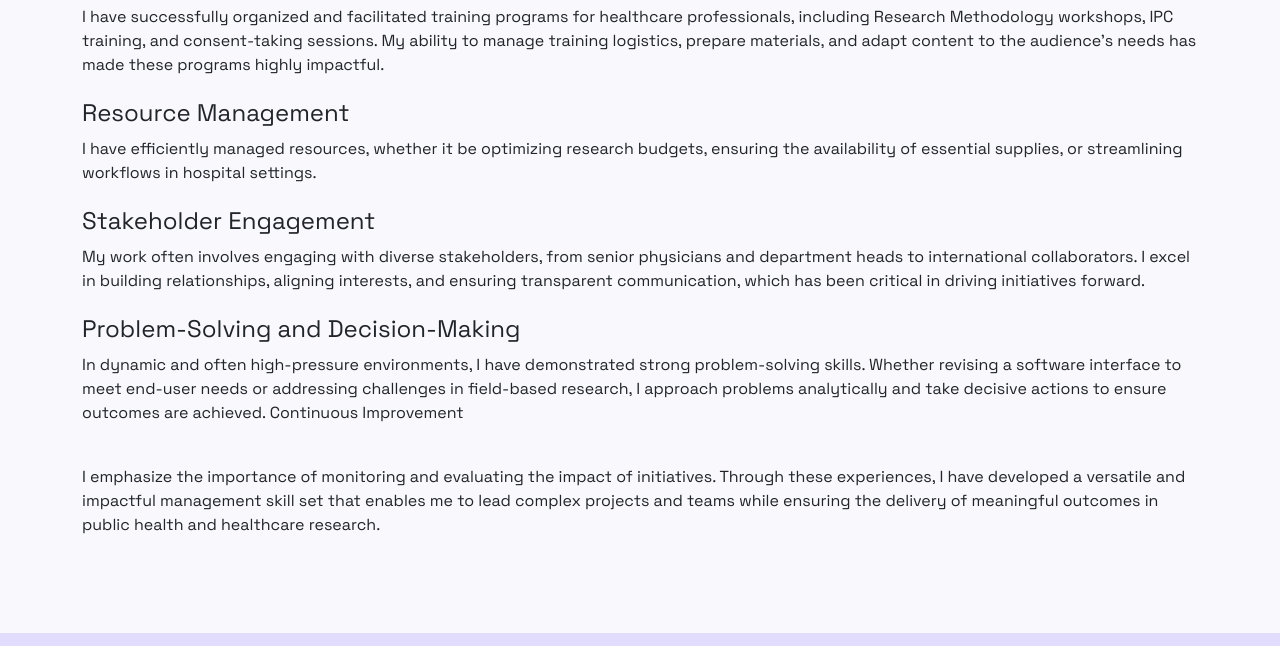
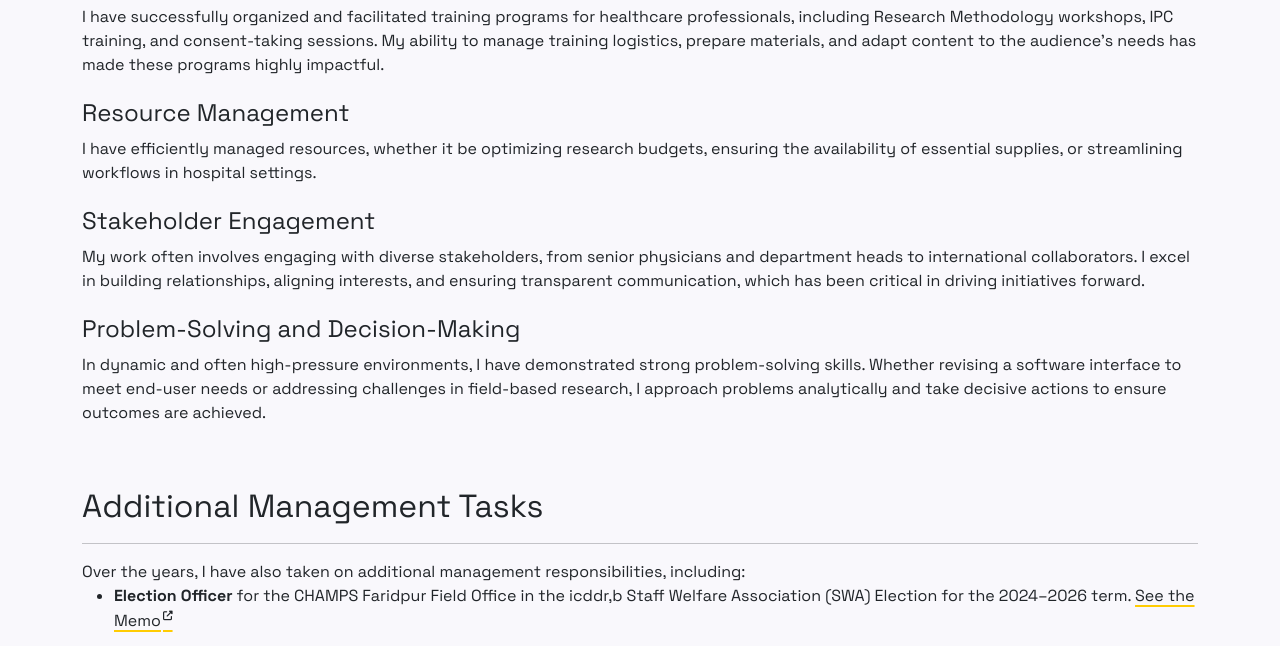
Before and after one commit to Ashonko/drrajibbiswas.com, a plain HTML site: page pages/management/index.html in a window 1280 px wide. Shown: the part 975-1621 px from the top of the page. Drawn offline with nearby package versions, Linux system fonts and the light colour scheme.

Commit message:
Management updated

```diff
--- a/pages/management/index.html
+++ b/pages/management/index.html
@@ -129,7 +129,14 @@
             In dynamic and often high-pressure environments, I have demonstrated strong problem-solving skills. Whether
             revising a software interface to meet end-user needs or addressing challenges in field-based research, I
             approach problems analytically and take decisive actions to ensure outcomes are achieved.
-            Continuous Improvement
+
+            <h3 style="padding-top: 60px;">Additional Management Tasks</h3>
+            <hr>
+            Over the years, I have also taken on additional management responsibilities, including:
+            <ul>
+                <li><b>Election Officer</b> for the CHAMPS Faridpur Field Office in the icddr,b Staff Welfare
+                    Association (SWA) Election for the 2024–2026 term. <a href="docs/Memo_Schedule_of_Field_Sites_Vote_LH.pdf" class="linkDecExt">See the Memo</a></li>
+            </ul>
 
             <p style="padding-top: 40px;">
                 I emphasize the importance of monitoring and evaluating the impact of initiatives. Through these
```
Also changed, not shown: 1 other file.
